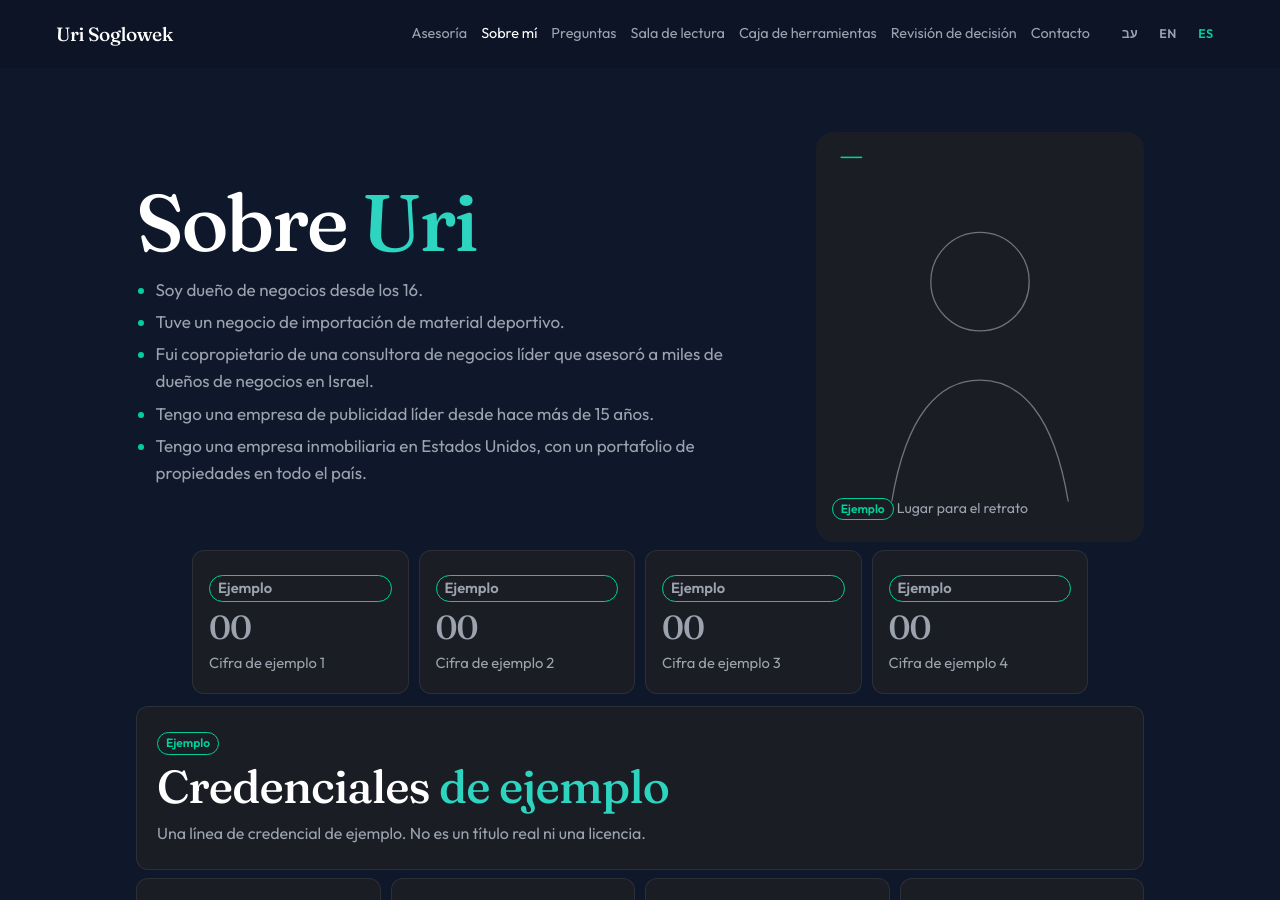
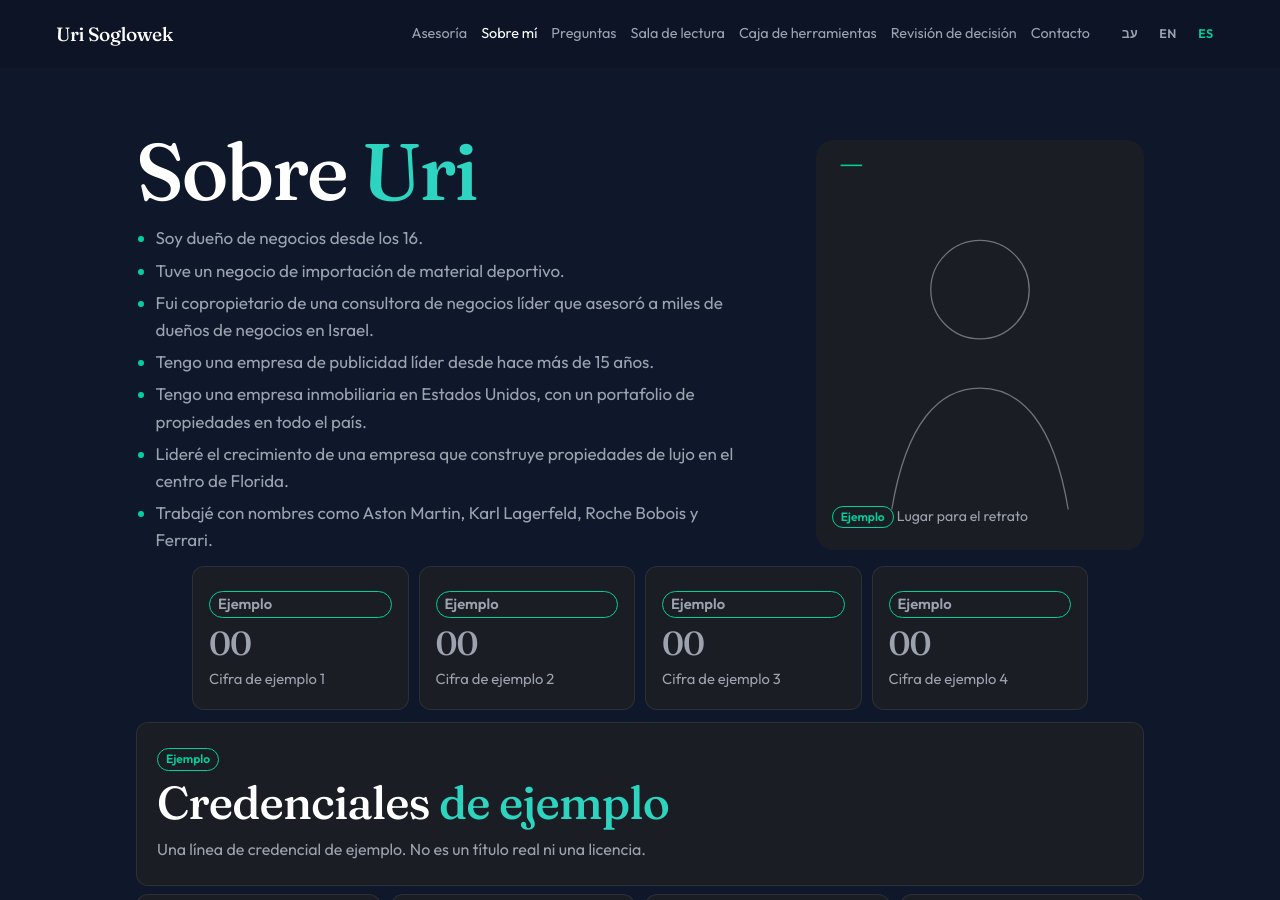
Before and after one commit to urisoglowek-ui/real_estate, a Jekyll site: the page uri/es/about.html, which Jekyll copies as it is, in a window 1280 px wide and 900 px high. Built offline with Jekyll 4.4.1, drawn with Linux system fonts in a browser that asks for light colours; some web fonts are replaced.

Commit message:
Add the Florida luxury work to the About bio.
Two sentences in Hebrew, English, and Spanish. Brand names stay Aston Martin, Karl Lagerfeld, Roche Bobois, and Ferrari.

Co-authored-by: urisoglowek-ui <urisoglowek-ui@users.noreply.github.com>

```diff
--- a/uri/about.html
+++ b/uri/about.html
@@ -48,6 +48,8 @@
             <li>הייתי בעלים שותף של חברת ייעוץ עסקי מובילה שיעצה לאלפי בעלי עסקים בישראל.</li>
             <li>יש לי חברת פרסום מובילה כבר למעלה <span class="num">15</span> שנה.</li>
             <li>יש לי חברת נדל״ן בארה״ב עם פורטפוליו של נכסים ברחבי ארה״ב.</li>
+            <li>הובלתי את הצמיחה של חברה שבונה נכסי יוקרה במרכז פלורידה.</li>
+            <li>עבדתי עם שמות כמו אסטון מרטין, קארל לגרפלד, רושה בוביאה ופרארי.</li>
           </ul>
         </div>
         <figure class="portrait">
--- a/uri/en/about.html
+++ b/uri/en/about.html
@@ -48,6 +48,8 @@
             <li>I was a co-owner of a leading business-consulting company that advised thousands of business owners in Israel.</li>
             <li>I have had a leading advertising company for more than 15 years.</li>
             <li>I have a real-estate company in the US with a portfolio of properties across the US.</li>
+            <li>I led the growth of a company that builds luxury properties in central Florida.</li>
+            <li>I worked with names such as Aston Martin, Karl Lagerfeld, Roche Bobois, and Ferrari.</li>
           </ul>
         </div>
         <figure class="portrait">
--- a/uri/es/about.html
+++ b/uri/es/about.html
@@ -48,6 +48,8 @@
             <li>Fui copropietario de una consultora de negocios líder que asesoró a miles de dueños de negocios en Israel.</li>
             <li>Tengo una empresa de publicidad líder desde hace más de 15 años.</li>
             <li>Tengo una empresa inmobiliaria en Estados Unidos, con un portafolio de propiedades en todo el país.</li>
+            <li>Lideré el crecimiento de una empresa que construye propiedades de lujo en el centro de Florida.</li>
+            <li>Trabajé con nombres como Aston Martin, Karl Lagerfeld, Roche Bobois y Ferrari.</li>
           </ul>
         </div>
         <figure class="portrait">
```
